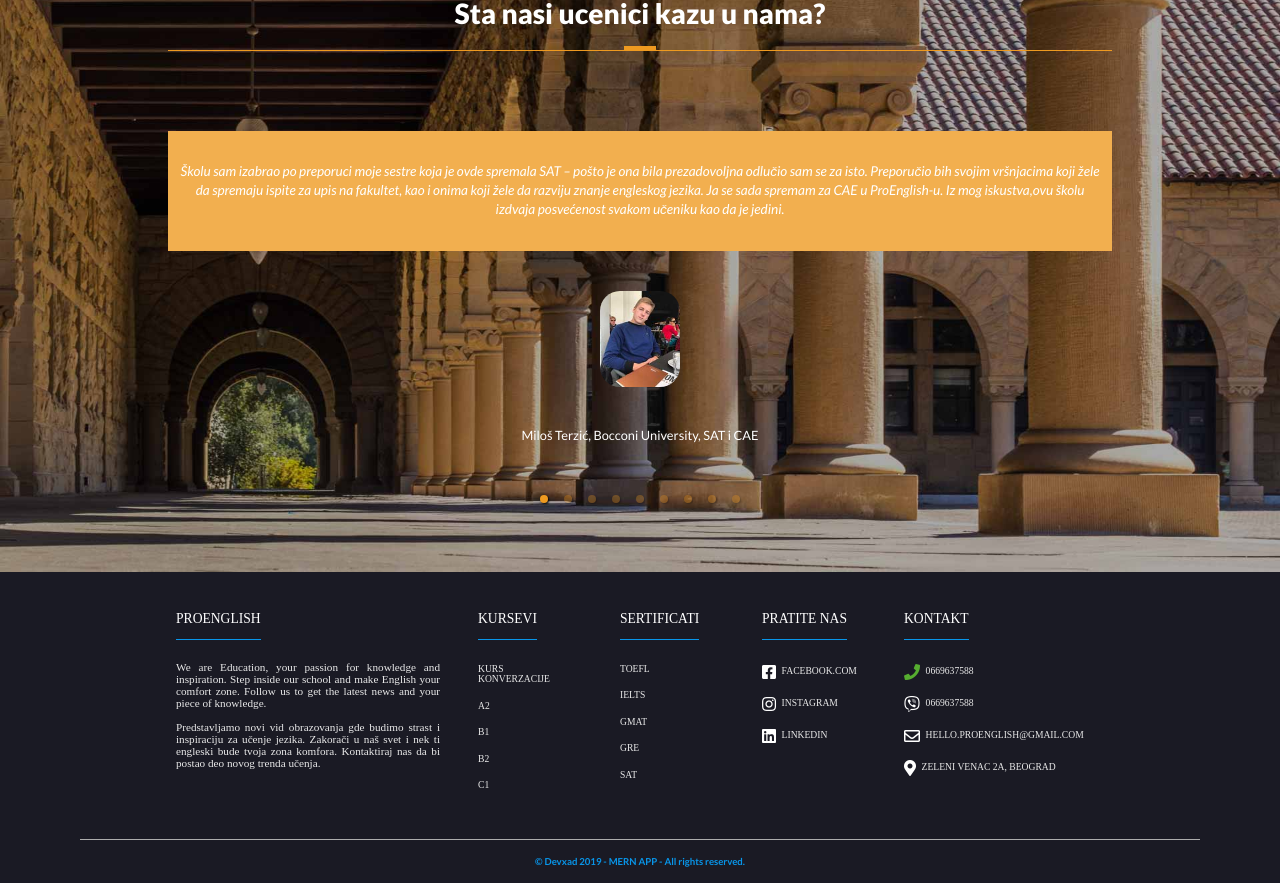
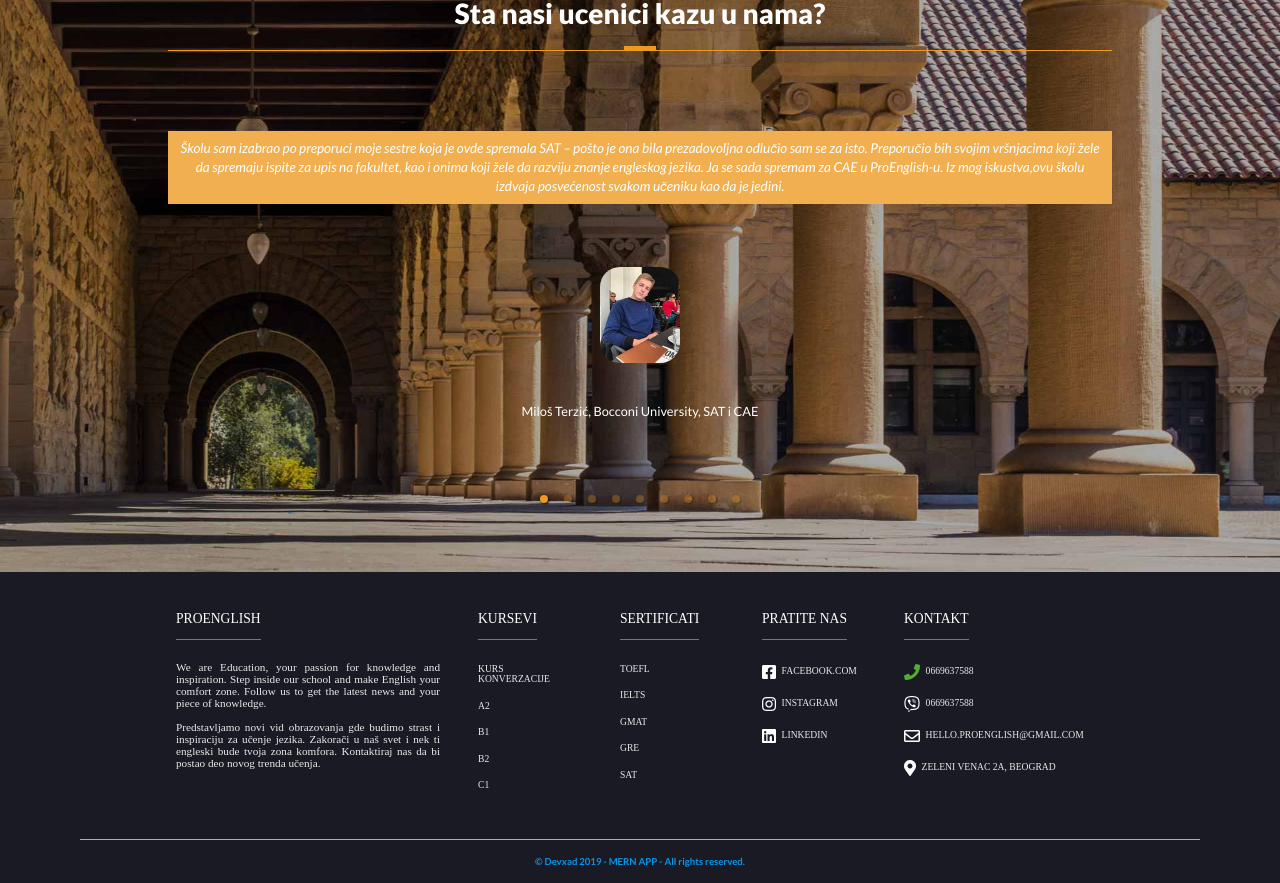
Before and after one commit to Dejan85/proenglish-refactor, a React (Vite) app in the folder client/: page / in a window 1280 px wide. Shown: the part 4100-4983 px from the top of the page. Built offline with nearby package versions, Linux system fonts and the light colour scheme; no server answers; a web font is replaced by a local one.

Commit message:
fixed response for newsletter

```diff
--- a/client/src/components/frontend/home/pages/experience/styles.scss
+++ b/client/src/components/frontend/home/pages/experience/styles.scss
@@ -9,6 +9,10 @@
 
   @include respond(900) {
     height: 57vh;
+  }
+
+  @include respond(600) {
+    height: 40vh;
   }
 
   &__container {
@@ -27,5 +31,9 @@
     font-size: 3.5rem;
     font-family: $lato-sans-serif;
     font-weight: 800;
+
+    @include respond(600) {
+      font-size: 4.5rem;
+    }
   }
 }
--- a/client/src/components/ui/experience-modal/styles.scss
+++ b/client/src/components/ui/experience-modal/styles.scss
@@ -6,5 +6,4 @@
   background: #f2af4f;
   max-width: 120rem;
   width: 100%;
-  height: 15rem;
 }
--- a/client/src/components/ui/text/styles.scss
+++ b/client/src/components/ui/text/styles.scss
@@ -25,6 +25,11 @@
   color: white;
   max-width: 115rem;
   width: 100%;
+  padding: 1rem 0;
+
+  @include respond(600) {
+    font-size: 2.5rem;
+  }
 }
 
 .experience-modal-name {
```
